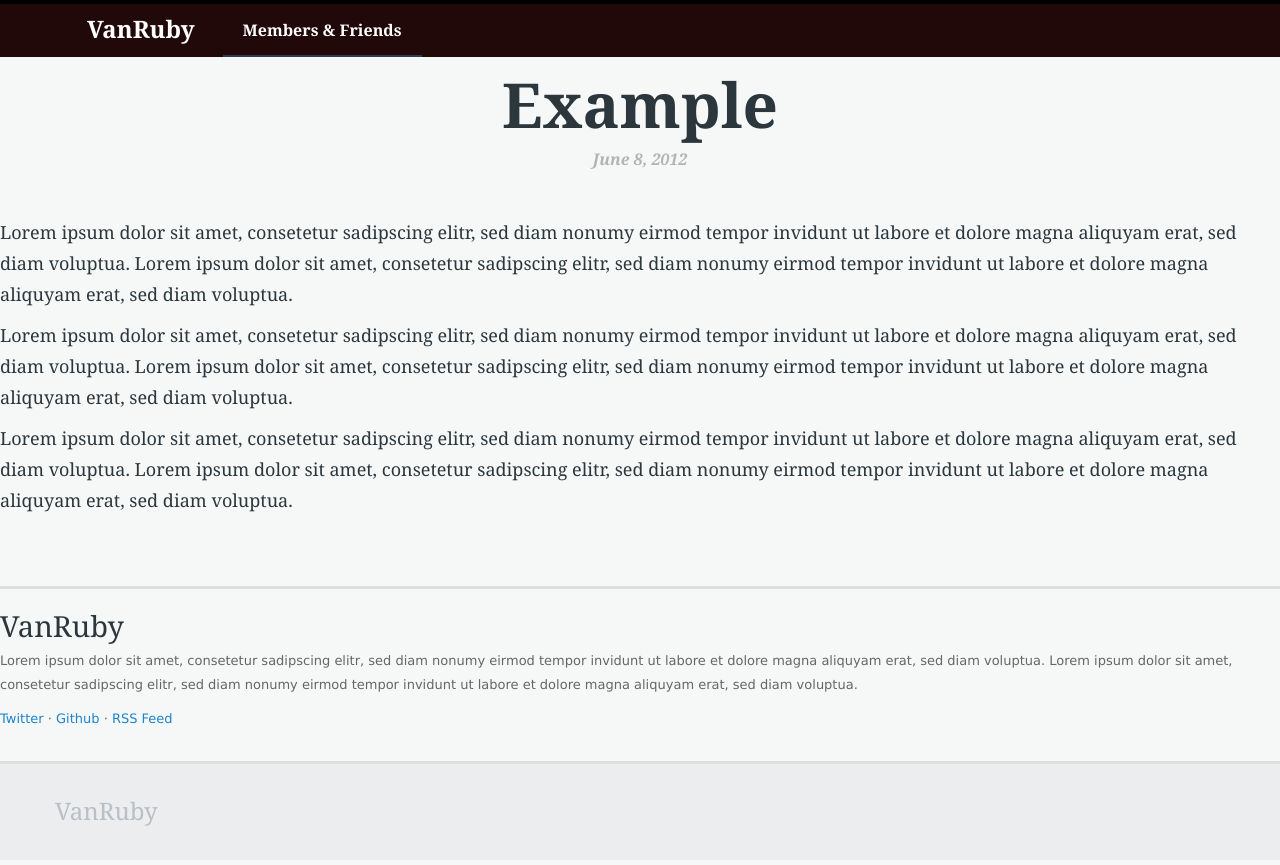
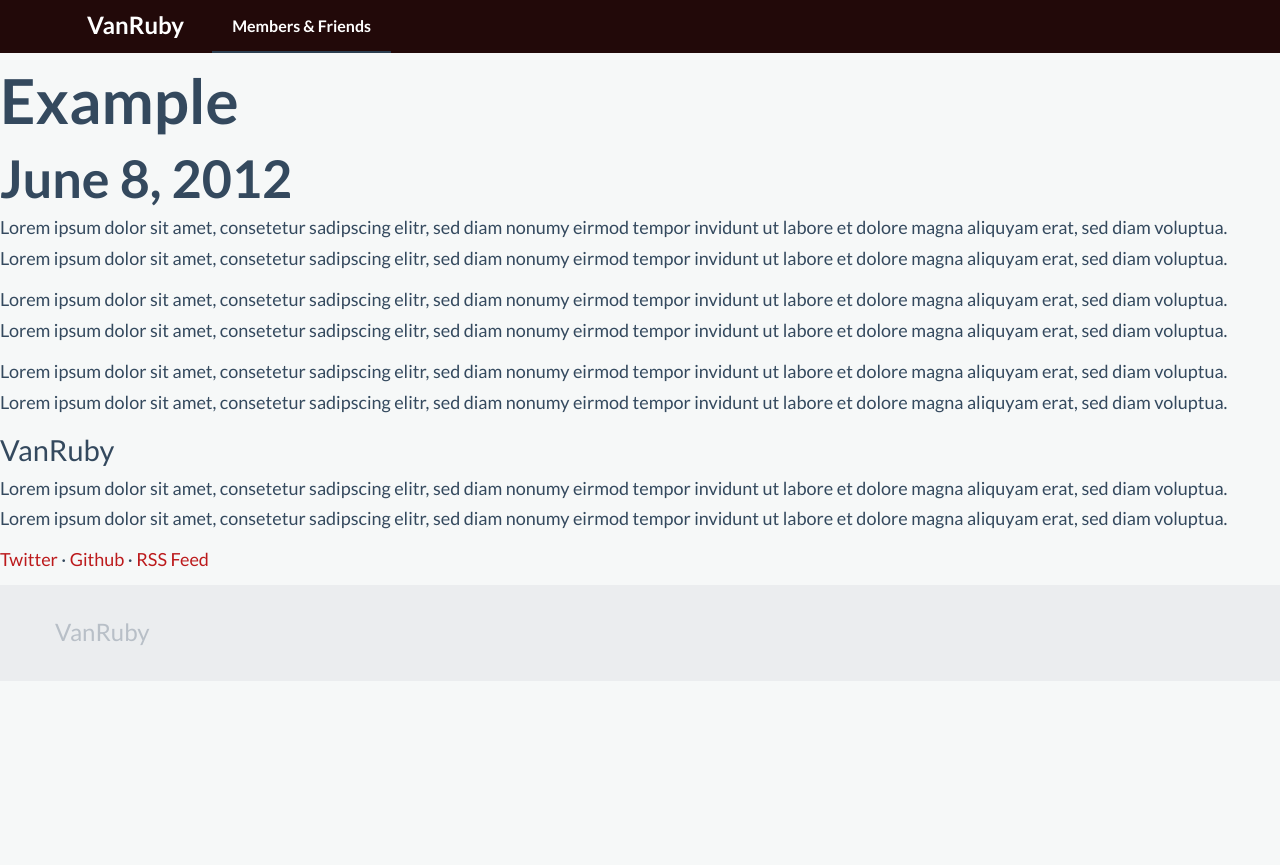
Before and after one commit to vanruby/vanruby.github.io, a Jekyll site: the page built from _posts/2012-06-08-when-good-software.markdown, in a window 1280 px wide. Shown: the top 865 px of the page. Built offline with Jekyll 4.4.1, drawn with Linux system fonts in a browser that asks for light colours; nearby versions of some CDN libraries; library files that are not in the unit come from our copies; Markdown is read by kramdown in place of the engine named in the settings.

Commit message:
Updated styles

```diff
--- a/css/vanruby.css
+++ b/css/vanruby.css
@@ -1,164 +1,4 @@
-@charset "UTF-8";
-body {
-  font-family: Georgia,Cambria,"Times New Roman",Times,serif;
-  margin: 0;
-  -webkit-font-smoothing: antialiased;
-  border-top: 4px solid #000;
-  color: #2B373D;
-  /*background: #FDFDFD;*/
-  /*background: #F2F2F0;*/
-  /*background: #F7F7F7;*/
-  background: #fff;
+.media-object {
+  width: 64px;
+  height: 64px;
 }
-
-a {
-  color: #1E83CB;
-  /*color: #6299C5;*/
-  /*#57AD68*/
-}
-
-/* -- Bootstrap Override (Ugly) */
-/* ---------------------------------------- */
-.span8 {
-  margin: 0 auto !important;
-  float: initial;
-}
-
-@media (min-width: 1200px) {
-  .span8 {
-    width: 670px;
-  }
-}
-
-
-#content{
-  margin-top: 70px;
-  margin-bottom: 50px;
-}
-
-/* -- Logo */
-/* ---------------------------------------- */
-.logo {
-  text-align: center;
-  margin-bottom: 70px;
-}
-
-.logo img {
-  width: 70px;
-  height: 70px;
-}
-
-/* -- Bio */
-/* ---------------------------------------- */
-.bio {
-  padding: 20px 0px;
-  border-top: 3px solid #DEDEDC;
-  border-bottom: 3px solid #DEDEDC;
-}
-
-.bio p {
-  font-family: "myriad-pro","Myriad Pro","Lucida Grande","Lucida Sans Unicode","Lucida Sans",Geneva,Verdana,sans-serif;
-  font-weight: 400;
-  font-size: 13px;
-  line-height: 24px;
-  color: #666665;
-}
-
-@media (max-width: 767px) {
-  .bio {
-    text-align: center;
-  }
-  .media .pull-left {
-    float: none;
-    display: initial;
-    text-align: center;
-  }
-}
-
-
-/* -- Post */
-/* ---------------------------------------- */
-.post {
-  font-weight: 400;
-  font-size: 19px;
-  line-height: 30px;
-}
-
-.post-content {
-  margin-bottom: 70px;
-}
-
-h1.post-title {
-  text-align: center;
-}
-
-h2.post-date {
-  text-align: center;
-  color: #B3B3B1;
-  font-size: 16px;
-  line-height: 16px;
-  font-style: italic;
-  margin-bottom: 50px;
-}
-
-/* -- Index */
-/* ---------------------------------------- */
-.index {
-  margin-top: 50px;
-}
-
-.index h4 {
-  font-family: "myriad-pro","Myriad Pro","Lucida Grande","Lucida Sans Unicode","Lucida Sans",Geneva,Verdana,sans-serif;
-  font-weight: 700;
-  font-size: 11px;
-  line-height: 11px;
-  color: #B3B3B1;
-  text-transform: uppercase;
-  margin: 20px 0 18px;
-}
-
-.index ul {
-  padding: 0;
-  margin: 0;
-  list-style: none;
-  list-style-image: none;
-}
-
-.index ul li {
-  display: list-item;
-  text-align: -webkit-match-parent;
-  border-top: 1px solid #DEDEDC;
-  padding: 15px 0 11px;
-}
-
-.index ul li::after {
-  display: table;
-  content: "";
-  clear: both;
-}
-
-
-
-.index ul li a {
-  color: #333332;
-  text-decoration: none;
-  float: left;
-  font-family: "ff-meta-serif-web-pro",Georgia,Cambria,"Times New Roman",Times,serif;
-  font-weight: 700;
-  font-size: 16px;
-  line-height: 24px;
-  max-width: 77%;
-}
-
-.index ul li span {
-  float: right;
-  text-align: right;
-  font-style: italic;
-  margin-top: 2px;
-  font-family: "myriad-pro","Myriad Pro","Lucida Grande","Lucida Sans Unicode","Lucida Sans",Geneva,Verdana,sans-serif;
-  font-weight: 400;
-  font-size: 13px;
-  line-height: 16px;
-  color: #B3B3B1;
-  max-width: 20%;
-}
```
